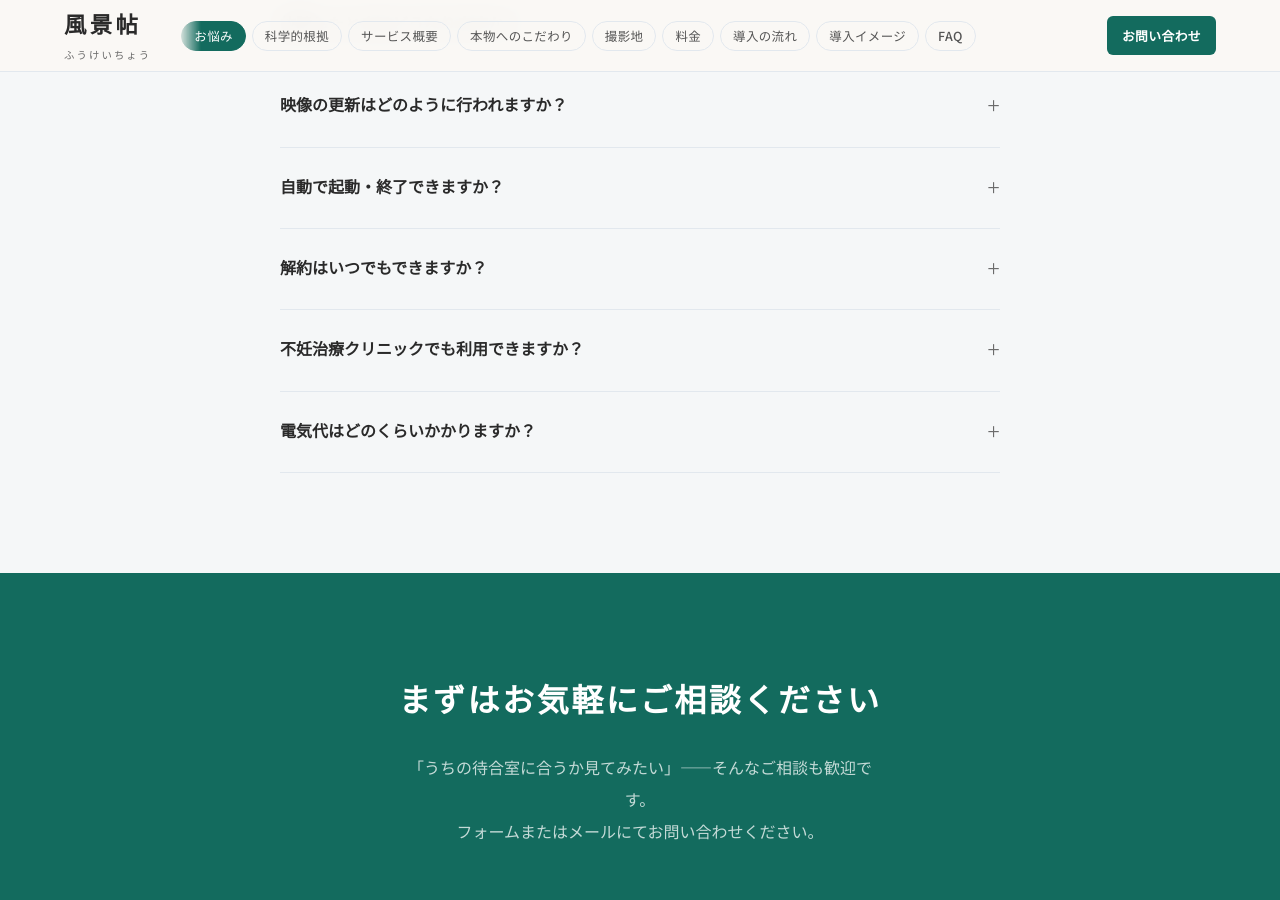
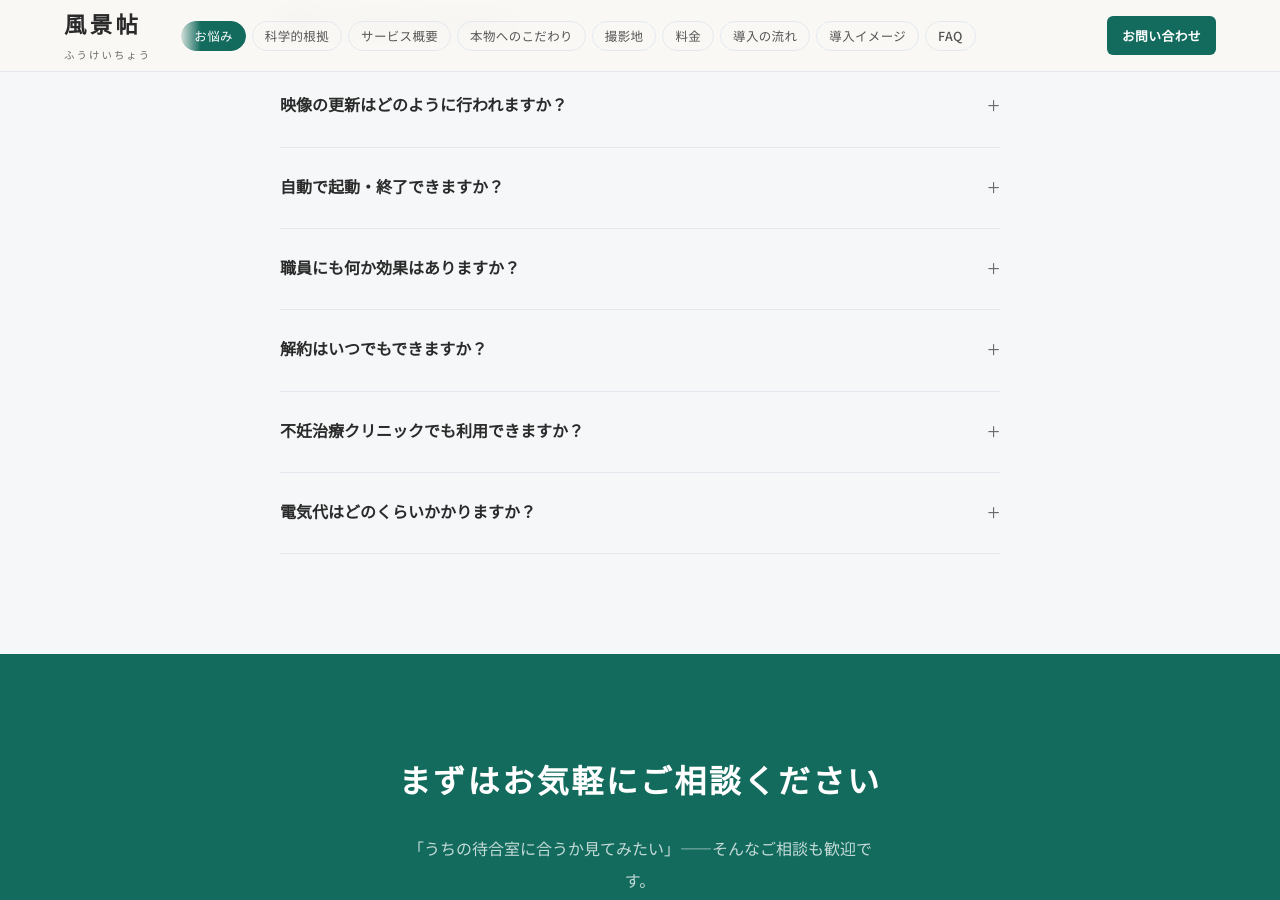
Before and after one commit to dr836gnypeq-ctrl/fukeichou-site, a Jekyll site: the page built from index.html, in a window 1280 px wide and 900 px high, scrolled down 11415 px. Built offline with Jekyll 4.4.1, drawn with Linux system fonts in a browser that asks for light colours; nearby versions of some CDN libraries.

Commit message:
feat: add staff FAQ (案C) and Takayama 2020 to care.html

```diff
--- a/evidence/care.html
+++ b/evidence/care.html
@@ -207,6 +207,7 @@ description: 介護施設での自然映像の効果を示す研究まとめ。2
 <div class="feature-card"><p class="feature-q">なぜ介護施設に「自然映像」なのか</p><p class="feature-a">29研究のメタ分析（Choe 2025）で、映像・写真などの間接体験と屋外での直接体験の間に効果量の有意差がないことが確認されました。さらに介入環境のサブグループ解析では、屋内介入（g=-1.00）の方が屋外介入（g=-0.76）よりも効果量が統計的に高い結果が示されています（p=0.040）。外出が困難な入居者にも、モニタ越しの自然が直接体験と同等以上の鎮静効果をもたらす可能性があります。</p></div>
 <div class="feature-card"><p class="feature-q">なぜ「VRではなくモニタ」なのか</p><p class="feature-a">Reynolds (2018) は通常の壁掛けテレビで認知症入居者への効果を実証しています。VRゴーグルを装着できない認知症の方や高齢者にとって、共用スペースのテレビでの視聴がはるかに実用的です。</p></div>
 <div class="feature-card"><p class="feature-q">なぜ「テレビの代わり」なのか</p><p class="feature-a">チャンネル争いの原因にもなる地上波テレビに代わり、誰にとっても不快にならない自然映像を流すことで、共用スペースの環境が改善されます。不穏行動の軽減はスタッフの負担軽減にも直結します。</p></div>
+<div class="feature-card"><p class="feature-q">スタッフ自身への効果はあるか</p><p class="feature-a">高齢者医療施設の職員13名を対象とした交差実験（高山ら 2020）では、休憩室への自然映像（木漏れ日・2D投影）が、通常休憩と比べてストレス指標（唾液アミラーゼ活性）を有意に低下させ、緊張・不安感の改善と職務満足度の向上傾向をもたらしました。入居者の穏やかさがスタッフの負担を減らす間接効果に加え、スタッフ自身が映像を目にする環境でも直接的なリラクゼーション効果が期待できます。</p></div>
 <div class="feature-card"><p class="feature-q">なぜ「150時間」の映像量なのか</p><p class="feature-a">同じ映像の繰り返しは「馴化」により効果が低下します。季節・時間帯の自動切替で毎日異なる風景を提供し、「あら、ここ知ってる」という会話のきっかけを生み続けます。</p></div>
 </div>
 <div class="ev-cta">
@@ -235,6 +236,7 @@ description: 介護施設での自然映像の効果を示す研究まとめ。2
 <div class="ev-ref-item">Suseno, B. & Hastjarjo, T.D. (2023). The effect of simulated natural environments in VR and 2D video. <em>Frontiers in Psychology</em>. <a href="https://pmc.ncbi.nlm.nih.gov/articles/PMC10214952/" target="_blank" rel="noopener">PMC</a></div>
 <div class="ev-ref-item">Ulrich, R.S. (1991). Effects of interior design on wellness. <em>J Health Care Interior Design</em>, 3, 97-109. <a href="https://pubmed.ncbi.nlm.nih.gov/10123973/" target="_blank" rel="noopener">PubMed</a></div>
 <div class="ev-ref-item">Kaplan, R. & Kaplan, S. (1989). <em>The Experience of Nature.</em> Cambridge University Press.</div>
+<div class="ev-ref-item">高山範理・森川岳・山内健太郎・伊藤俊一郎 (2020). 休憩時の木漏れ日照射が高齢者医療施設職員にもたらす心身の回復と職務満足度. <em>ランドスケープ研究（オンライン論文集）</em>, 13, 87-93. <a href="https://www.jstage.jst.go.jp/article/jila/75/5/75_565/_article/-char/ja/" target="_blank" rel="noopener">J-STAGE</a></div>
 </div>
 <p class="ev-disclaimer">本ページに記載された研究結果は、それぞれの実験条件下で得られたものであり、すべての環境・対象者に同一の効果を保証するものではありません。多くの研究は短期的な介入効果の測定であり、長期的な持続効果については今後さらなる検証が必要です。また、一部の研究は健常成人やVR環境での実験であり、介護施設の入居者に対する効果を直接的に実証したものではない点にご留意ください。風景帖は医療機器・医薬品ではなく、疾病の治療を目的としたものではありません。</p>
 
--- a/index.html
+++ b/index.html
@@ -453,6 +453,8 @@ description: 待合室のモニターに何を流すか迷っていませんか
 
 <details class="faq-item"><summary>自動で起動・終了できますか？</summary><p>はい。曜日ごとに稼働時間帯を設定でき、診療時間や営業時間に合わせて自動で起動・スリープします。</p></details>
 
+<details class="faq-item"><summary>職員にも何か効果はありますか？</summary><p>主に2つの経路が考えられます。ひとつは間接的な効果で、自然映像が入居者・患者の不穏行動や不安を和らげることで、スタッフの対応負担が軽減されるというものです。もうひとつは直接的な効果です。高齢者医療施設の職員13名を対象とした国内の交差実験（高山ら 2020）では、休憩室に自然の木漏れ日映像を2Dで投影したところ、通常の休憩と比べてストレス指標（唾液アミラーゼ活性）が有意に低下し、緊張・不安感の改善と職務満足度の向上傾向が確認されています。スタッフ自身が映像を目にする環境でも、一定のリラクゼーション効果が期待できます。</p></details>
+
 <details class="faq-item"><summary>解約はいつでもできますか？</summary><p>はい。詳細は契約書にてご案内いたします。解約時は再生機器のご返却をお願いいたします。</p></details>
 
 <details class="faq-item"><summary>不妊治療クリニックでも利用できますか？</summary><p>ご導入いただけます。不妊治療中の患者様は精神的な負担が大きく、国立成育医療研究センターの調査ではART開始初期の女性の54%に軽度以上の抑うつ症状が確認されています。治療周期によっては待ち時間が1〜3時間に及ぶことも多く、待合室の環境が患者様の心理状態に与える影響は小さくありません。自然映像が待合室の患者行動や感情に与える効果は複数の医療施設での研究で確認されており、不妊治療クリニックの待合環境づくりにも適しています。</p></details>
```
